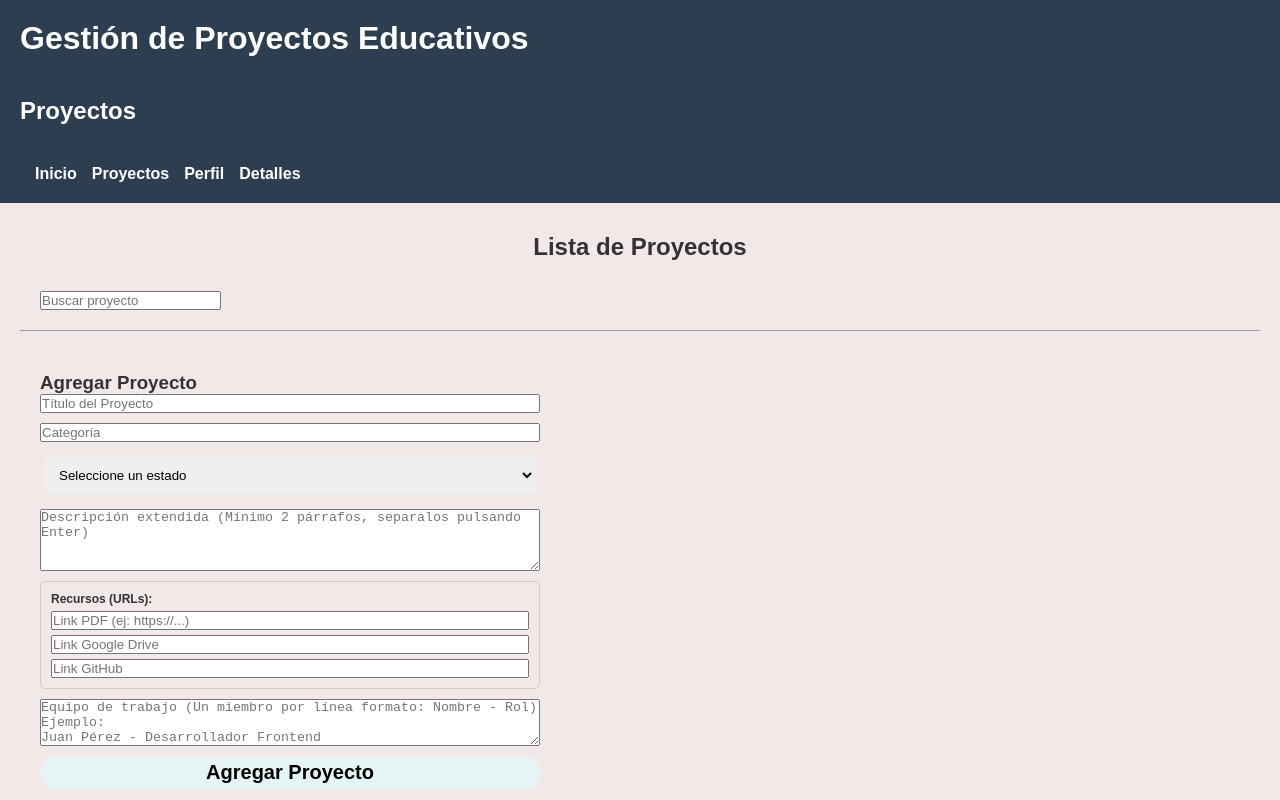
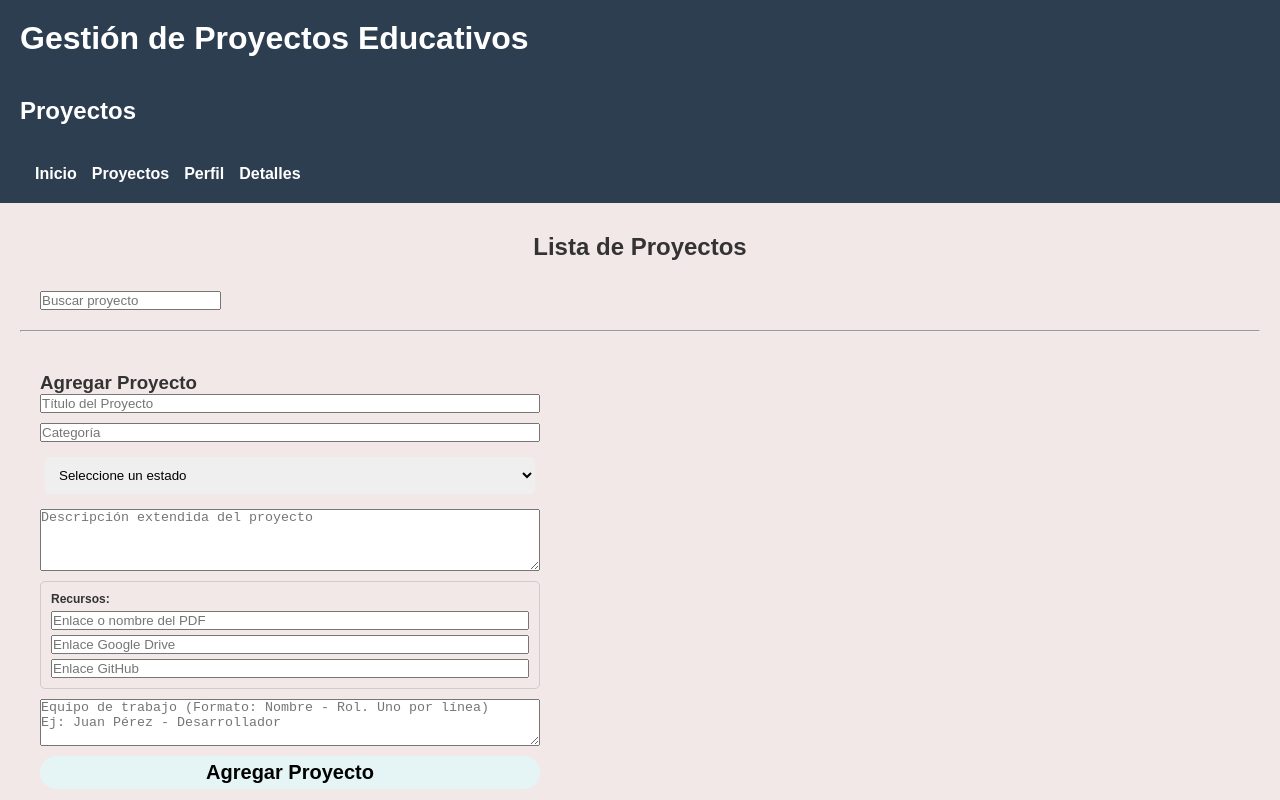
Before and after one commit to tatii0801/PV_TP3_Grupo18, a React (Vite) app: page / in a window 1280 px wide. Shown: the top 800 px of the page. Built offline with nearby package versions, Linux system fonts and the light colour scheme.

Commit message:
agrego el detalle de equipo en nuevo proyecto

```diff
--- a/src/components/ListaProyectos.jsx
+++ b/src/components/ListaProyectos.jsx
@@ -12,15 +12,29 @@ const ListaProyectos = () => {
   const [proyectos, setProyectos] = useState(obtenerProyectos());
   const [proyectoSeleccionado, setProyectoSeleccionado] = useState(null);
 
-  const [titulo, setTitulo] = useState("");
-  const [categoria, setCategoria] = useState("");
-  const [estado, setEstado] = useState("");
+  // 1. ESTADO UNIFICADO DEL FORMULARIO (Cumple la consigna de desestructuración)
+  const [form, setForm] = useState({
+    titulo: "",
+    categoria: "",
+    estado: "",
+    descripcionRaw: "",
+    pdf: "",
+    drive: "",
+    github: "",
+    equipoRaw: "",
+  });
 
-  const [descripcionRaw, setDescripcionRaw] = useState("");
-  const [pdf, setPdf] = useState("");
-  const [drive, setDrive] = useState("");
-  const [github, setGithub] = useState("");
-  const [equipoRaw, setEquipoRaw] = useState("");
+  // 2. DESESTRUCTURACIÓN DE LOS CAMPOS PARA EL USO EN EL RENDER
+  const { titulo, categoria, estado, descripcionRaw, pdf, drive, github, equipoRaw } = form;
+
+  // 3. MANEJADOR DE EVENTOS GENÉRICO (Desestructura name y value de e.target)
+  const handleChange = (e) => {
+    const { name, value } = e.target;
+    setForm({
+      ...form,
+      [name]: value,
+    });
+  };
 
   const agregar = () => {
     if (!titulo || !descripcionRaw) {
@@ -28,26 +42,30 @@ const ListaProyectos = () => {
       return;
     }
 
-    const parrafosDescripcion = descripcionRaw
-      .split("\n")
-      .filter((p) => p.trim() !== "");
+    // Convertimos el contenido a string plano tal como lo lee el Detalle del compañero
+    const descripcionTextoPlano = descripcionRaw.trim();
 
+    // Procesamos el string del equipo para generar el array de objetos { nombre, rol }
     const arrayEquipo = equipoRaw
       .split("\n")
       .filter((linea) => linea.includes("-"))
       .map((linea) => {
         const [nombre, rol] = linea.split("-");
-        return { nombre: nombre.trim(), rol: rol.trim() };
+        return {
+          nombre: nombre.trim(),
+          rol: rol.trim()
+        };
       });
 
     const nuevoId = proyectos.length > 0 ? proyectos[proyectos.length - 1].id + 1 : 1;
 
+    // Objeto final adaptado exactamente a las keys de DetalleProyecto
     const nuevoProyecto = {
       id: nuevoId,
-      titulo: titulo,
-      categoria: categoria,
-      estado: estado,
-      descripcionExtendida: parrafosDescripcion,
+      titulo,
+      categoria,
+      estado,
+      descripcion: descripcionTextoPlano, // Cambiado para emparejar con el detalle ajeno
       recursos: {
         pdf: pdf.trim(),
         drive: drive.trim(),
@@ -59,14 +77,17 @@ const ListaProyectos = () => {
     agregarProyecto(nuevoProyecto);
     setProyectos(obtenerProyectos());
 
-    setTitulo("");
-    setCategoria("");
-    setEstado("");
-    setDescripcionRaw("");
-    setPdf("");
-    setDrive("");
-    setGithub("");
-    setEquipoRaw("");
+    // Reseteo limpio del estado unificado
+    setForm({
+      titulo: "",
+      categoria: "",
+      estado: "",
+      descripcionRaw: "",
+      pdf: "",
+      drive: "",
+      github: "",
+      equipoRaw: "",
+    });
   };
 
   const eliminar = (id) => {
@@ -108,21 +129,24 @@ const ListaProyectos = () => {
         <div className="formulario-proyecto" style={{ display: 'flex', flexDirection: 'column', gap: '10px', maxWidth: '500px' }}>
           <input
             type="text"
+            name="titulo"
             placeholder="Título del Proyecto"
             value={titulo}
-            onChange={(encontrar) => setTitulo(encontrar.target.value)}
+            onChange={handleChange}
           />
 
           <input
             type="text"
+            name="categoria"
             placeholder="Categoría"
             value={categoria}
-            onChange={(encontrar) => setCategoria(encontrar.target.value)}
+            onChange={handleChange}
           />
 
           <select
+            name="estado"
             value={estado}
-            onChange={(encontrar) => setEstado(encontrar.target.value)}
+            onChange={handleChange}
           >
             <option value="">Seleccione un estado</option>
             <option value="Pendiente">Pendiente</option>
@@ -130,44 +154,51 @@ const ListaProyectos = () => {
             <option value="Finalizado">Finalizado</option>
           </select>
 
-          {/* NUEVOS INPUTS EN EL FORMULARIO */}
+          {/* INPUT PARA DESCRIPCIÓN */}
           <textarea
             rows="4"
-            placeholder="Descripción extendida (Mínimo 2 párrafos, separalos pulsando Enter)"
+            name="descripcionRaw"
+            placeholder="Descripción extendida del proyecto"
             value={descripcionRaw}
-            onChange={(e) => setDescripcionRaw(e.target.value)}
+            onChange={handleChange}
           />
 
+          {/* INPUTS PARA RECURSOS */}
           <div style={{ border: '1px solid #ccc', padding: '10px', borderRadius: '5px' }}>
-            <label style={{ fontSize: '12px', fontWeight: 'bold', display: 'block', marginBottom: '5px' }}>Recursos (URLs):</label>
+            <label style={{ fontSize: '12px', fontWeight: 'bold', display: 'block', marginBottom: '5px' }}>Recursos:</label>
             <input
-              type="url"
-              placeholder="Link PDF (ej: https://...)"
+              type="text"
+              name="pdf"
+              placeholder="Enlace o nombre del PDF"
               value={pdf}
-              onChange={(e) => setPdf(e.target.value)}
+              onChange={handleChange}
               style={{ width: '100%', marginBottom: '5px' }}
             />
             <input
-              type="url"
-              placeholder="Link Google Drive"
+              type="text"
+              name="drive"
+              placeholder="Enlace Google Drive"
               value={drive}
-              onChange={(e) => setDrive(e.target.value)}
+              onChange={handleChange}
               style={{ width: '100%', marginBottom: '5px' }}
             />
             <input
-              type="url"
-              placeholder="Link GitHub"
+              type="text"
+              name="github"
+              placeholder="Enlace GitHub"
               value={github}
-              onChange={(e) => setGithub(e.target.value)}
+              onChange={handleChange}
               style={{ width: '100%' }}
             />
           </div>
 
+          {/* INPUT PARA EQUIPO */}
           <textarea
             rows="3"
-            placeholder="Equipo de trabajo (Un miembro por línea formato: Nombre - Rol)&#10;Ejemplo:&#10;Juan Pérez - Desarrollador Frontend&#10;Lucas Gómez - Tester"
+            name="equipoRaw"
+            placeholder="Equipo de trabajo (Formato: Nombre - Rol. Uno por línea)&#10;Ej: Juan Pérez - Desarrollador"
             value={equipoRaw}
-            onChange={(e) => setEquipoRaw(e.target.value)}
+            onChange={handleChange}
           />
 
           <button onClick={agregar}>Agregar Proyecto</button>
```
